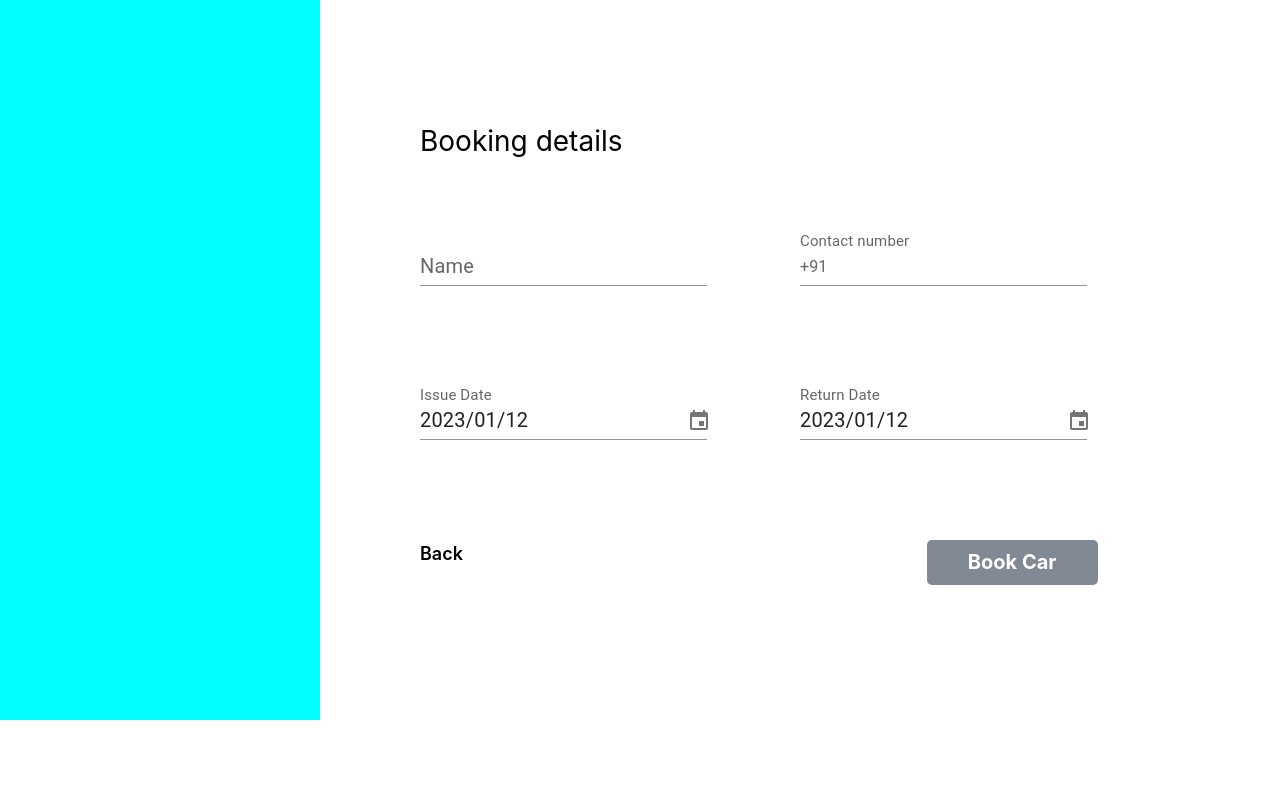
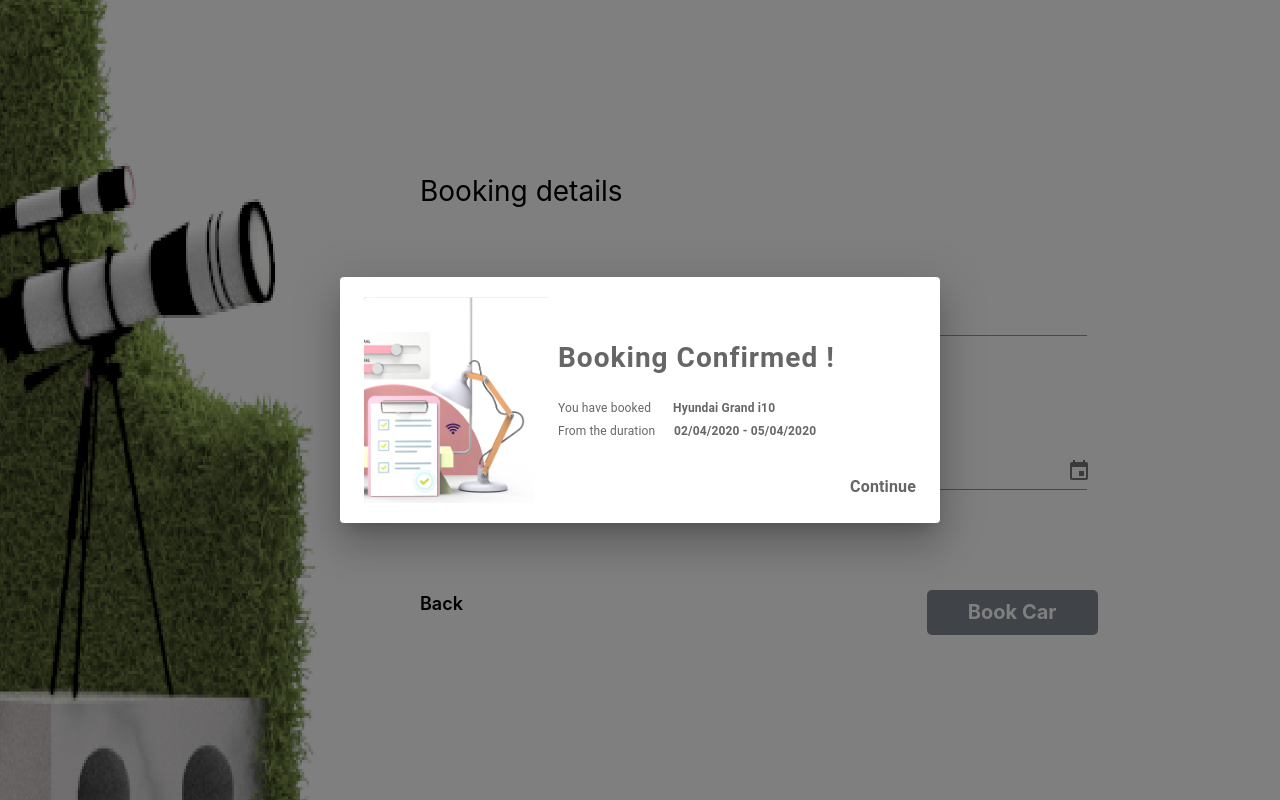
Before and after one commit to jayp2001/car_rental_website, a React (Create React App) app in the folder car_rental_frontend/: page / in a window 1280 px wide. Both pictures are taken after a click on the button "Book Car". Shown: the top 800 px of the page. Built offline with nearby package versions, Linux system fonts and the light colour scheme.

Commit message:
pop up and footer designed

```diff
--- a/car_rental_frontend/src/App.js
+++ b/car_rental_frontend/src/App.js
@@ -2,6 +2,7 @@
 import { BrowserRouter ,Route,Routes } from "react-router-dom";
 import BookTaxi from './pages/bookTaxi/bookTaxi';
 import './App.css';
+import PageFooter from './pages/pageFooter/pageFooter';
 
 function App() {
   return (
@@ -11,6 +12,7 @@
           <Route path='/' element={<BookTaxi />} />
         </Routes>
       </BrowserRouter>
+      <PageFooter/>
     </>
   );
 }
--- a/car_rental_frontend/src/pages/bookTaxi/bookTaxi.css
+++ b/car_rental_frontend/src/pages/bookTaxi/bookTaxi.css
@@ -5,7 +5,7 @@
 .bookTaxiFormWrapper{
     height: 500px;
 
-    margin-top: 100px;
+    /* margin-top: 100px; */
     padding: 20px;
 }
 .formHeader{
@@ -41,3 +41,39 @@
     font-weight: 600;
     cursor: pointer;
 }
+.confirmModal {
+    min-width: 500px;
+}
+
+.confirmMessageTitle {
+    font-size: 28px;
+    letter-spacing: 1px;
+    font-weight: 600;
+    margin-bottom: 20px;
+    margin-top: 10px;
+}
+
+.messageDescription {
+    margin-top: 5px;
+    font-size: 12px;
+    margin-bottom: 5px;
+}
+
+.detailOfCar {
+    font-weight: 600;
+}
+
+.confirmMessage {
+    padding-top: 30px;
+    padding-left: 10px;
+    padding-bottom: 30px;
+}
+
+.modalActionBtn {
+    font-weight: 600;
+}
+
+.modalImg {
+    height: 100%;
+    width: 100%;
+}
--- a/car_rental_frontend/src/pages/bookTaxi/bookTaxi.jsx
+++ b/car_rental_frontend/src/pages/bookTaxi/bookTaxi.jsx
@@ -1,76 +1,89 @@
-import "./bookTaxi.css"
-import {useState} from "react";
-import InputAdornment from '@mui/material/InputAdornment';
-import TextField from '@mui/material/TextField';
-import { AdapterDayjs } from '@mui/x-date-pickers/AdapterDayjs';
-import { DesktopDatePicker} from '@mui/x-date-pickers/DesktopDatePicker';
-import { LocalizationProvider } from '@mui/x-date-pickers/LocalizationProvider';
-function BookTaxi(){
-    const [formData,setFormData] = useState(
-        {
-            issueDate      : new Date().toISOString().slice(0, 10),
-            returnDate     : new Date().toISOString().slice(0, 10)
-        }
-    )
+import "./bookTaxi.css";
+import { useState } from "react";
+import InputAdornment from "@mui/material/InputAdornment";
+import TextField from "@mui/material/TextField";
+import { AdapterDayjs } from "@mui/x-date-pickers/AdapterDayjs";
+import { DesktopDatePicker } from "@mui/x-date-pickers/DesktopDatePicker";
+import { LocalizationProvider } from "@mui/x-date-pickers/LocalizationProvider";
+import Dialog from "@mui/material/Dialog";
+import DialogContent from "@mui/material/DialogContent";
+import DialogContentText from "@mui/material/DialogContentText";
+import modalImg from "../../assets/image/confirmationModalImg.png";
+import bookingPageImg from "../../assets/image/bookCarPageImg.png";
+function BookTaxi() {
+  const [formData, setFormData] = useState({
+    issueDate: new Date().toISOString().slice(0, 10),
+    returnDate: new Date().toISOString().slice(0, 10),
+  });
   const handleIssueDateChange = (date) => {
     setFormData((prevState) => ({
       ...prevState,
       ["issueDate"]: new Date(date).toISOString().slice(0, 10),
-            }))
+    }));
   };
   const handleReturnDateChange = (date) => {
     setFormData((prevState) => ({
       ...prevState,
       ["returnDate"]: new Date(date).toISOString().slice(0, 10),
-            }))
+    }));
   };
 
-      const onCloseDatePicker = () =>{
+  const onCloseDatePicker = () => {
     setTimeout(() => {
       document.activeElement.blur();
     }, 0);
-      }
+  };
+
+  const [openModal, setOpenModal] = useState(false);
+
+  const handleClickOpen = () => {
+    setOpenModal(true);
+  };
+
+  const handleClose = () => {
+    setOpenModal(false);
+  };
 
   const [open, setOpen] = useState(false);
   const [openReturn, setOpenReturn] = useState(false);
-    return(
-        <div className="grid grid-rows-1">
-            <div className="grid grid-cols-12">
-                <div className="col-span-3 imagelogo">
-
+  return (
+    <div className="grid grid-rows-1 min-h-screen">
+      <div className="grid grid-cols-12 h-full">
+        <div className="col-span-3 imagelogo h-full">
+          <img src={bookingPageImg} className="modalImg" />
         </div>
-                <div className="col-span-9 formField">
+        <div className=" grid col-span-9 formField content-center">
           <div className=" grid grid-rows-1">
             <div className="grid grid-cols-12">
               <div className="col-span-10 col-start-2 bookTaxiFormWrapper">
                 <div className="grid grid-cols-12">
-                                    <div className="formHeader col-span-4">
-                                        Booking details
-                                    </div>
-                                    <div className="col-span-4 col-start-8">
-
-                                    </div>
+                  <div className="formHeader col-span-4">Booking details</div>
+                  <div className="col-span-4 col-start-8"></div>
                 </div>
                 <div className="grid grid-cols-12 formFielsWrapper">
                   <div className="col-span-5 fieldBox">
-                                        <TextField id="standard-basic"
+                    <TextField
+                      id="standard-basic"
                       label="Name"
                       fullWidth
                       variant="standard"
                       placeholder="joe"
-                                        inputProps={{style: {fontSize: 20}}}
-                                        InputLabelProps={{style: {fontSize: 20}}}
+                      inputProps={{ style: { fontSize: 20 } }}
+                      InputLabelProps={{ style: { fontSize: 20 } }}
                     />
                   </div>
                   <div className="col-span-5 col-start-7 fieldBox">
-                                        <TextField id="standard-basic"
+                    <TextField
+                      id="standard-basic"
                       label="Contact number"
                       fullWidth
                       variant="standard"
-                                            inputProps={{style: {fontSize: 20}}}
-                                        InputLabelProps={{style: {fontSize: 20}}}
+                      inputProps={{ style: { fontSize: 20 } }}
+                      InputLabelProps={{ style: { fontSize: 20 } }}
                       InputProps={{
-                                                startAdornment: <InputAdornment position="start">+91</InputAdornment>,
+                        startAdornment: (
+                          <InputAdornment position="start">+91</InputAdornment>
+                        ),
                       }}
                     />
                   </div>
@@ -89,37 +102,58 @@
                       <DesktopDatePicker
                         open={open}
                         onOpen={() => setOpen(true)}
-                                            onClose={()=>{setOpen(false);onCloseDatePicker()}}
-                                            textFieldStyle={{width: '100%'}}
-                                            InputProps={{style:{ fontSize: 20,width:'100%'} }}
-                                            InputLabelProps={{style: {fontSize: 20}}}
+                        onClose={() => {
+                          setOpen(false);
+                          onCloseDatePicker();
+                        }}
+                        textFieldStyle={{ width: "100%" }}
+                        InputProps={{ style: { fontSize: 20, width: "100%" } }}
+                        InputLabelProps={{ style: { fontSize: 20 } }}
                         label="Issue Date"
                         required
                         inputFormat="YYYY/MM/DD"
                         value={new Date(formData.issueDate)}
                         onChange={handleIssueDateChange}
                         name="issueDate"
-                                            renderInput={(params) => <TextField {...params} onClick={(e) => setOpen(true)} InputLabelProps={{style: {fontSize: 20}}} variant="standard" sx={{width: '100%'}}/>}
+                        renderInput={(params) => (
+                          <TextField
+                            {...params}
+                            onClick={(e) => setOpen(true)}
+                            InputLabelProps={{ style: { fontSize: 20 } }}
+                            variant="standard"
+                            sx={{ width: "100%" }}
+                          />
+                        )}
                       />
                     </LocalizationProvider>
-
                   </div>
                   <div className="col-span-5 col-start-7 fieldBox">
                     <LocalizationProvider dateAdapter={AdapterDayjs}>
                       <DesktopDatePicker
                         open={openReturn}
                         onOpen={() => setOpenReturn(true)}
-                                            onClose={()=>{setOpenReturn(false);onCloseDatePicker()}}
-                                            textFieldStyle={{width: '100%'}}
-                                            InputProps={{style:{ fontSize: 20,width:'100%'} }}
-                                            InputLabelProps={{style: {fontSize: 20}}}
+                        onClose={() => {
+                          setOpenReturn(false);
+                          onCloseDatePicker();
+                        }}
+                        textFieldStyle={{ width: "100%" }}
+                        InputProps={{ style: { fontSize: 20, width: "100%" } }}
+                        InputLabelProps={{ style: { fontSize: 20 } }}
                         label="Return Date"
                         required
                         inputFormat="YYYY/MM/DD"
                         value={new Date(formData.returnDate)}
                         onChange={handleReturnDateChange}
                         name="returnDate"
-                                            renderInput={(params) => <TextField  {...params} onClick={(e) => setOpenReturn(true)}  variant="standard" InputLabelProps={{style: {fontSize: 20}}} sx={{width: '100%'}}/>}
+                        renderInput={(params) => (
+                          <TextField
+                            {...params}
+                            onClick={(e) => setOpenReturn(true)}
+                            variant="standard"
+                            InputLabelProps={{ style: { fontSize: 20 } }}
+                            sx={{ width: "100%" }}
+                          />
+                        )}
                       />
                     </LocalizationProvider>
                   </div>
@@ -129,7 +163,10 @@
                     Back
                   </div>
                   <div className="col-span-3 col-start-9">
-                                        <button className="bookBtn btnDisabled">
+                    <button
+                      className="bookBtn btnDisabled"
+                      onClick={handleClickOpen}
+                    >
                       Book Car
                     </button>
                   </div>
@@ -140,8 +177,51 @@
         </div>
       </div>
 
+      <div>
+        <Dialog
+          open={openModal}
+          onClose={handleClose}
+          aria-labelledby="alert-dialog-title"
+          aria-describedby="alert-dialog-description"
+        >
+          <DialogContent>
+            <DialogContentText id="alert-dialog-description">
+              <div className="grid grid-cols-12 confirmModal">
+                <div className="col-span-4">
+                  <img src={modalImg} className="modalImg"></img>
                 </div>
-    )
+                <div className="col-span-8">
+                  <div className="confirmMessage">
+                    <div className="confirmMessageTitle">
+                      Booking Confirmed !
+                    </div>
+                    <div className="confirmMessageDetails">
+                      <div className="messageDescription">
+                        You have booked &nbsp;&nbsp;&nbsp;&nbsp;&nbsp;{" "}
+                        <span className="detailOfCar"> Hyundai Grand i10</span>
+                      </div>
+                      <div className="messageDescription">
+                        From the duration &nbsp;&nbsp;&nbsp;&nbsp;{" "}
+                        <span className="detailOfCar">
+                          {" "}
+                          02/04/2020 - 05/04/2020
+                        </span>
+                      </div>
+                    </div>
+                  </div>
+                  <div className="flex justify-end">
+                    <button onClick={handleClose} className="modalActionBtn">
+                      Continue
+                    </button>
+                  </div>
+                </div>
+              </div>
+            </DialogContentText>
+          </DialogContent>
+        </Dialog>
+      </div>
+    </div>
+  );
 }
 
 export default BookTaxi;
--- /dev/null
+++ b/car_rental_frontend/src/pages/pageFooter/pageFooter.css
@@ -0,0 +1,23 @@
+.footerWrapper {
+    padding: 30px;
+}
+
+.footerHeader {
+    font-size: 28px;
+    font-weight: 600;
+    letter-spacing: 1px;
+    margin-bottom: 20px;
+}
+
+.footerContaintHeader {
+    margin-bottom: 10px;
+    font-weight: 200;
+}
+
+.footerContaint {
+    font-weight: 200;
+}
+
+.socialMediaPageIconWrapper {
+    margin-top: 30px;
+}
--- /dev/null
+++ b/car_rental_frontend/src/pages/pageFooter/pageFooter.jsx
@@ -0,0 +1,31 @@
+import "./pageFooter.css";
+import TwitterIcon from "@mui/icons-material/Twitter";
+import InstagramIcon from "@mui/icons-material/Instagram";
+import LinkedInIcon from "@mui/icons-material/LinkedIn";
+function PageFooter() {
+  return (
+    <div className="grid grid-cols-12">
+      <div className="col-span-5 footerWrapper">
+        <div className="footerHeader">Rent Vroom</div>
+        <div className="footerContaintHeader">Rentvroom Pvt. Ltd.</div>
+        <div className="footerContaint">
+          No: 296, 3rd Cross Rd, Jakkasandra, 1st Block, Koramangla Bengaluru,
+          Karnataka 560034
+        </div>
+        <div className="grid grid-cols-12 socialMediaPageIconWrapper">
+          <div className="col-span-1">
+            <TwitterIcon />
+          </div>
+          <div className="col-span-1">
+            <InstagramIcon />
+          </div>
+          <div className="col-span-1">
+            <LinkedInIcon />
+          </div>
+        </div>
+      </div>
+    </div>
+  );
+}
+
+export default PageFooter;
```
Also changed, not shown: car_rental_frontend/src/assets/image/bookCarPageImg.png (added), car_rental_frontend/src/assets/image/confirmationModalImg.png (added), car_rental_frontend/src/pages/page.jsx (deleted). Lines whose indentation alone changed are shown as unchanged.
